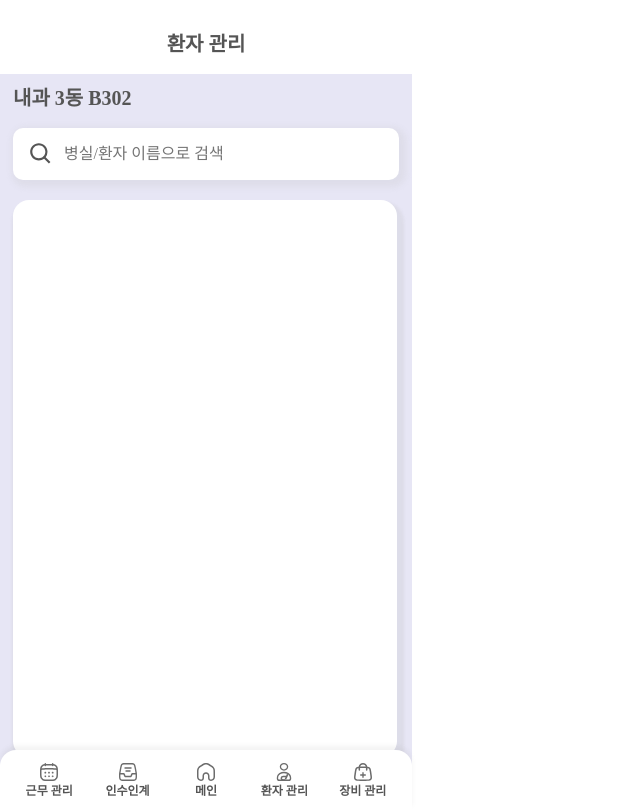
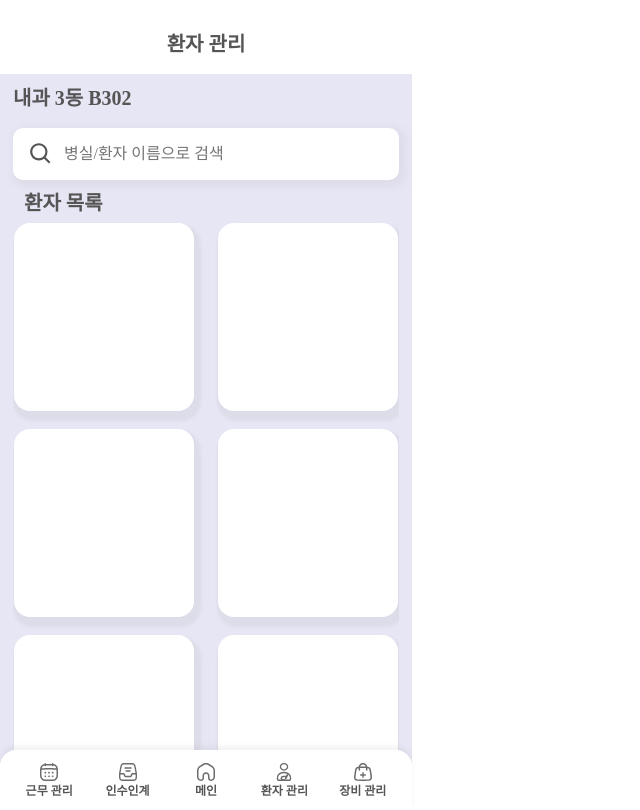
Before and after one commit to sojeong025/BeNurse, a React (Vite) app in the folder Frontend/BeNurse/: page /patient in a window 1280 px wide. Shown: the whole page, without its empty margins (0-640 px from the left). Built offline with nearby package versions, Linux system fonts and the light colour scheme; a web font is replaced by a local one.

Commit message:
feat: modify PatientPage Layout

```diff
--- /dev/null
+++ b/Frontend/BeNurse/src/components/templates/Patient/Patient.jsx
@@ -0,0 +1,82 @@
+import React from "react";
+import Box from "../../atoms/Box/Box";
+import Input from "../../atoms/Input/Input";
+import { Common } from "../../../utils/global.styles";
+
+import PatientItem from "./PatientItem";
+
+export default function Patient() {
+  return (
+    <div
+      style={{
+        position: "relative",
+        width: "386px",
+        marginTop: "74px",
+      }}
+    >
+      <div style={{ position: "absolute", top: "14px" }}>
+        <div style={{ marginBottom: "20px" }}>
+          <span
+            style={{
+              color: Common.color.black02,
+              fontSize: Common.fontSize.fontXL,
+              fontWeight: Common.fontWeight.extrabold,
+            }}
+          >
+            내과 3동 B302
+          </span>
+        </div>
+        <Input
+          width={"356px"}
+          variant={"search"}
+          placeholder={"병실/환자 이름으로 검색"}
+        />
+      </div>
+      <div
+        style={{
+          display: "flex",
+          flexDirection: "column",
+          alignItems: "center",
+          padding: "119px 0px 0px 0px",
+          marginBottom: "34px",
+          height: "576px",
+          overflow: "scroll",
+        }}
+      >
+        <div style={{ display: "flex", width: "364px" }}>
+          <span
+            style={{
+              color: Common.color.black02,
+              fontSize: Common.fontSize.fontXL,
+              fontWeight: Common.fontWeight.bold,
+            }}
+          >
+            환자 목록
+          </span>
+        </div>
+        <div
+          style={{
+            width: "384px",
+            minHeight: "460px",
+            display: "flex",
+            flexWrap: "wrap",
+            justifyContent: "space-between",
+            alignItems: "flex-start",
+            marginTop: "10px",
+          }}
+        >
+          <PatientItem type={"patient"} />
+          <PatientItem type={"patient"} />
+          <PatientItem type={"patient"} />
+          <PatientItem type={"patient"} />
+          <PatientItem type={"patient"} />
+          <PatientItem type={"patient"} />
+          <PatientItem type={"patient"} />
+          <PatientItem type={"patient"} />
+          <PatientItem type={"patient"} />
+          <PatientItem type={"patient"} />
+        </div>
+      </div>
+    </div>
+  );
+}
--- /dev/null
+++ b/Frontend/BeNurse/src/components/templates/Patient/PatientItem.jsx
@@ -0,0 +1,12 @@
+import React from "react";
+import Box from "../../atoms/Box/Box";
+
+export default function PatientItem({ type }) {
+  return (
+    <Box
+      type={"white"}
+      size={["180px", "188px"]}
+      margin={"0px 0px 18px 0px"}
+    ></Box>
+  );
+}
--- a/Frontend/BeNurse/src/pages/DevicePage/DevicePage.jsx
+++ b/Frontend/BeNurse/src/pages/DevicePage/DevicePage.jsx
@@ -197,6 +197,14 @@ export default function DevicePage() {
             <DeviceItem onClick={selectDeviceItem} />
             <DeviceItem onClick={selectDeviceItem} />
             <DeviceItem onClick={selectDeviceItem} />
+            <DeviceItem onClick={selectDeviceItem} />
+            <DeviceItem onClick={selectDeviceItem} />
+            <DeviceItem onClick={selectDeviceItem} />
+            <DeviceItem onClick={selectDeviceItem} />
+            <DeviceItem onClick={selectDeviceItem} />
+            <DeviceItem onClick={selectDeviceItem} />
+            <DeviceItem onClick={selectDeviceItem} />
+            <DeviceItem onClick={selectDeviceItem} />
           </div>
         </div>
       </Container>
--- a/Frontend/BeNurse/src/pages/PatientPage/PatientPage.jsx
+++ b/Frontend/BeNurse/src/pages/PatientPage/PatientPage.jsx
@@ -1,8 +1,7 @@
 import React from "react";
 import Container from "../../components/atoms/Container/Container";
-import Box from "../../components/atoms/Box/Box";
-import Input from "../../components/atoms/Input/Input";
-import { Common } from "../../utils/global.styles";
+
+import Patient from "../../components/templates/Patient/Patient";
 
 export default function PatientPage() {
   return (
@@ -10,35 +9,7 @@ export default function PatientPage() {
       backgroundColor={"purple"}
       flex={["center", "flex-start"]}
     >
-      <div
-        style={{
-          width: "386px",
-          marginTop: "88px",
-        }}
-      >
-        <div>
-          <div style={{ marginBottom: "20px" }}>
-            <span
-              style={{
-                color: Common.color.black02,
-                fontSize: Common.fontSize.fontXL,
-                fontWeight: Common.fontWeight.extrabold,
-              }}
-            >
-              내과 3동 B302
-            </span>
-          </div>
-          <Input
-            variant={"search"}
-            placeholder={"병실/환자 이름으로 검색"}
-          />
-        </div>
-        <Box
-          type={"white"}
-          size={["384px", "557px"]}
-          margin={"20px 0px 0px 0px"}
-        ></Box>
-      </div>
+      <Patient />
     </Container>
   );
 }
```
